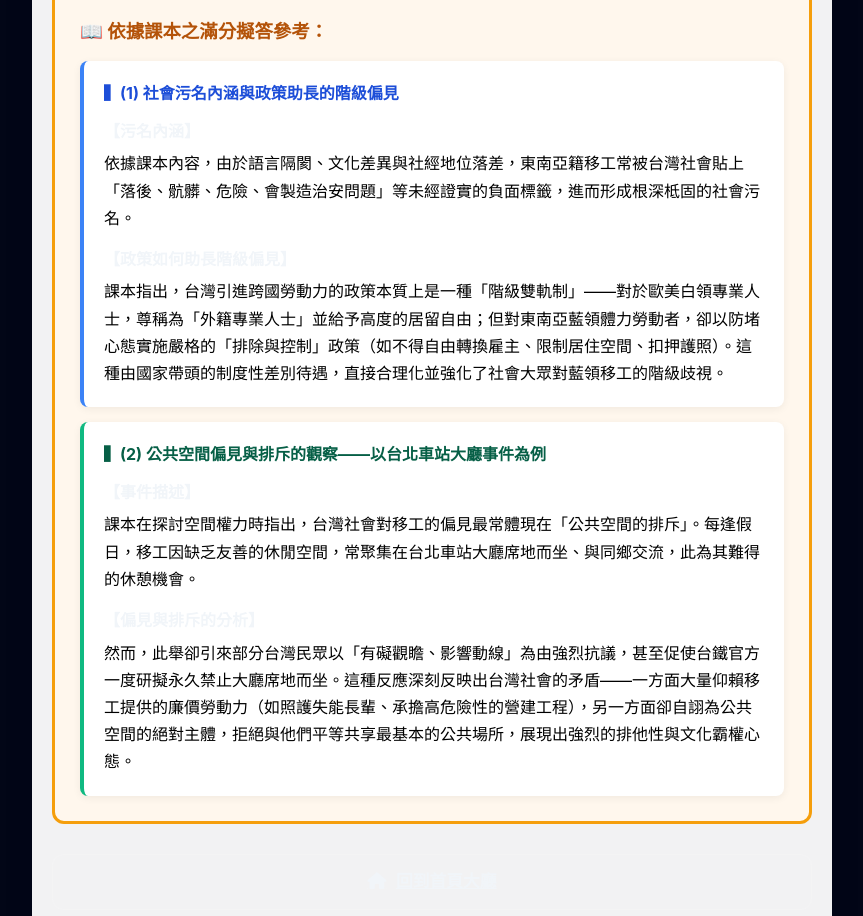
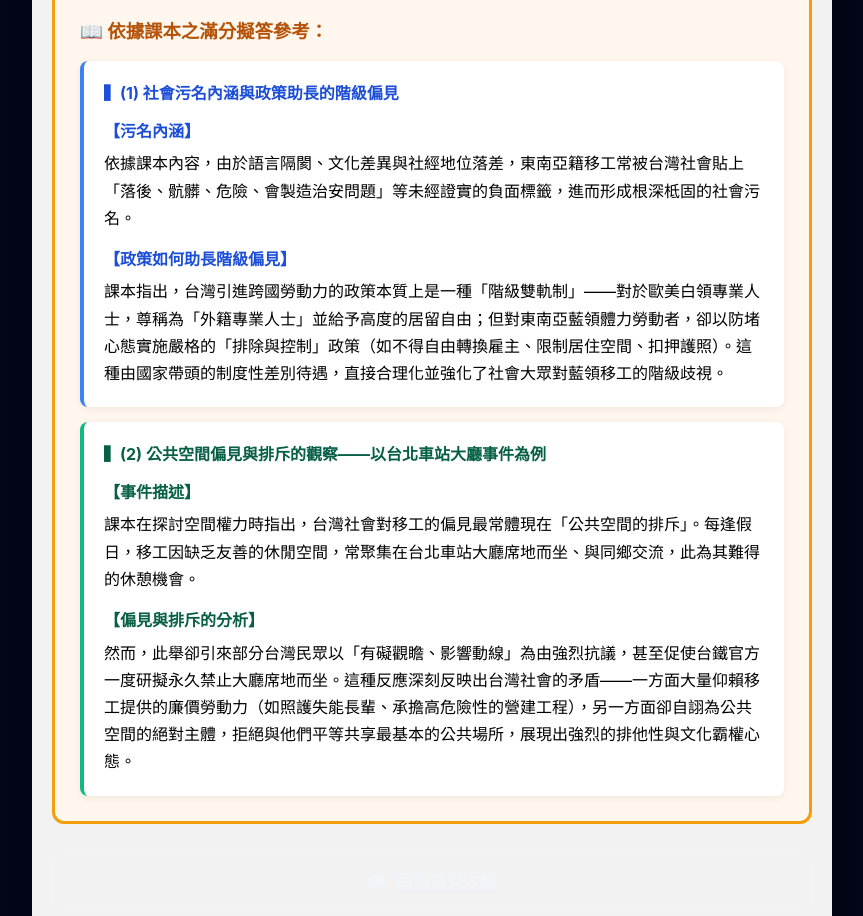
Before and after one commit to m0904103/gender-health-study-app, a website: page exam-answers.html in a window 1280 px wide. Shown: the part 8422-9338 px from the top of the page, without its empty margins (208-1071 px from the left). Drawn offline with Linux system fonts and the light colour scheme.

Commit message:
Fix missing text color in short answer headings

```diff
--- a/exam-answers.html
+++ b/exam-answers.html
@@ -403,10 +403,10 @@
             <div style="background:white; border-radius:8px; padding:20px; margin-bottom:15px; border-left:4px solid #3b82f6; box-shadow:0 2px 8px rgba(0,0,0,0.06);">
                 <p style="font-weight:bold; color:#1d4ed8; margin:0 0 12px;">▍(1) 社會污名內涵與政策助長的階級偏見</p>
 
-                <p style="margin:0 0 6px;"><strong>【污名內涵】</strong></p>
+                <p style="margin:0 0 6px; color:#1d4ed8;"><strong>【污名內涵】</strong></p>
                 <p style="margin:0 0 15px; color:#000000; line-height:1.7;">依據課本內容，由於語言隔閡、文化差異與社經地位落差，東南亞籍移工常被台灣社會貼上「落後、骯髒、危險、會製造治安問題」等未經證實的負面標籤，進而形成根深柢固的社會污名。</p>
 
-                <p style="margin:0 0 6px;"><strong>【政策如何助長階級偏見】</strong></p>
+                <p style="margin:0 0 6px; color:#1d4ed8;"><strong>【政策如何助長階級偏見】</strong></p>
                 <p style="margin:0; color:#000000; line-height:1.7;">課本指出，台灣引進跨國勞動力的政策本質上是一種「階級雙軌制」——對於歐美白領專業人士，尊稱為「外籍專業人士」並給予高度的居留自由；但對東南亞藍領體力勞動者，卻以防堵心態實施嚴格的「排除與控制」政策（如不得自由轉換雇主、限制居住空間、扣押護照）。這種由國家帶頭的制度性差別待遇，直接合理化並強化了社會大眾對藍領移工的階級歧視。</p>
             </div>
 
@@ -414,10 +414,10 @@
             <div style="background:white; border-radius:8px; padding:20px; border-left:4px solid #10b981; box-shadow:0 2px 8px rgba(0,0,0,0.06);">
                 <p style="font-weight:bold; color:#065f46; margin:0 0 12px;">▍(2) 公共空間偏見與排斥的觀察——以台北車站大廳事件為例</p>
 
-                <p style="margin:0 0 6px;"><strong>【事件描述】</strong></p>
+                <p style="margin:0 0 6px; color:#065f46;"><strong>【事件描述】</strong></p>
                 <p style="margin:0 0 15px; color:#000000; line-height:1.7;">課本在探討空間權力時指出，台灣社會對移工的偏見最常體現在「公共空間的排斥」。每逢假日，移工因缺乏友善的休閒空間，常聚集在台北車站大廳席地而坐、與同鄉交流，此為其難得的休憩機會。</p>
 
-                <p style="margin:0 0 6px;"><strong>【偏見與排斥的分析】</strong></p>
+                <p style="margin:0 0 6px; color:#065f46;"><strong>【偏見與排斥的分析】</strong></p>
                 <p style="margin:0; color:#000000; line-height:1.7;">然而，此舉卻引來部分台灣民眾以「有礙觀瞻、影響動線」為由強烈抗議，甚至促使台鐵官方一度研擬永久禁止大廳席地而坐。這種反應深刻反映出台灣社會的矛盾——一方面大量仰賴移工提供的廉價勞動力（如照護失能長輩、承擔高危險性的營建工程），另一方面卻自詡為公共空間的絕對主體，拒絕與他們平等共享最基本的公共場所，展現出強烈的排他性與文化霸權心態。</p>
             </div>
 
```
